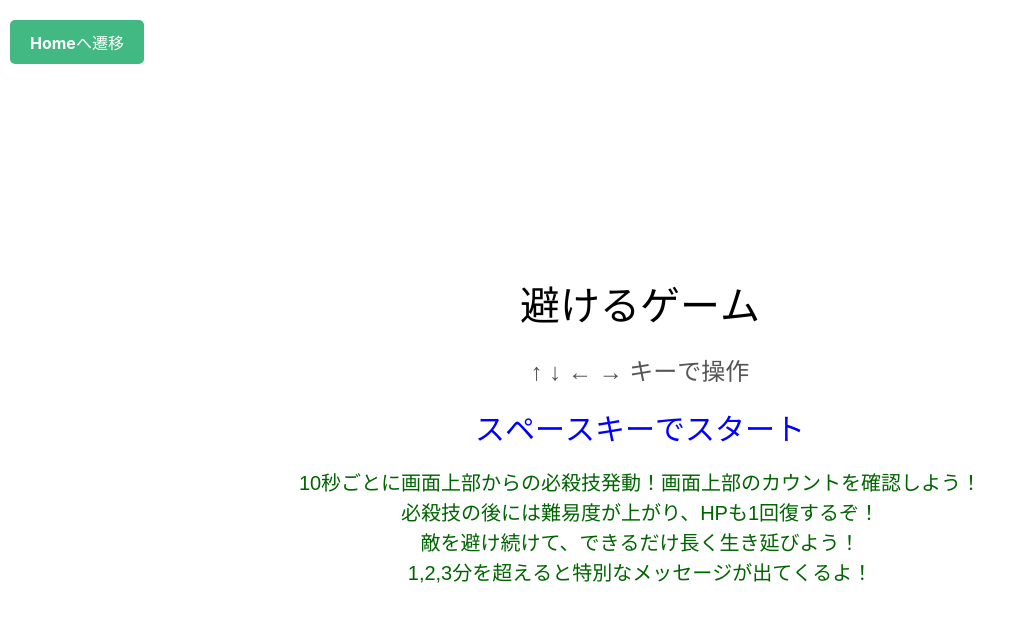
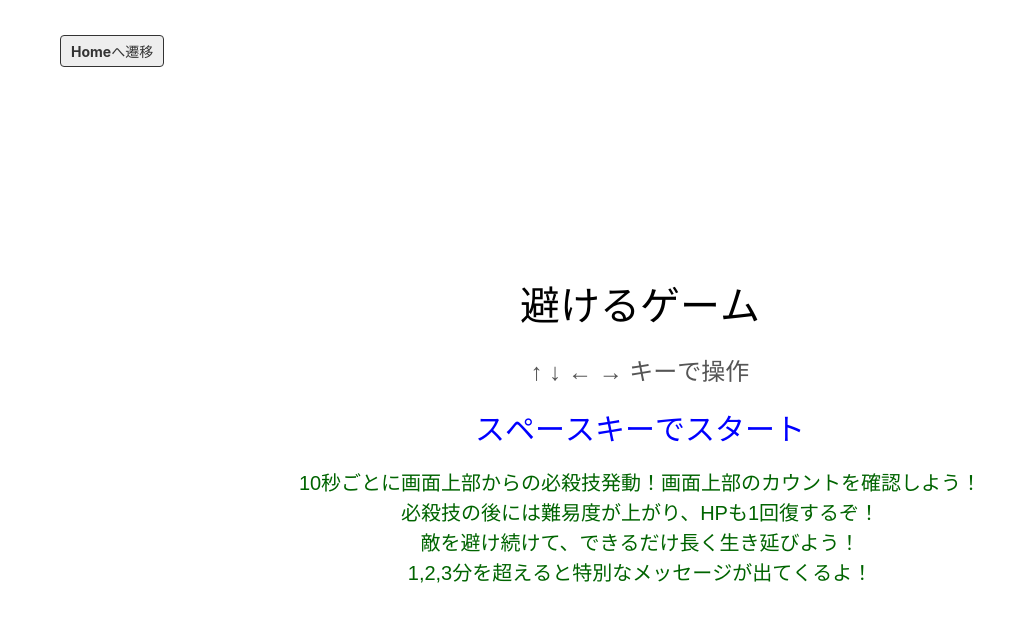
Before and after one commit to nibo164/2025-joken-minigames, a Vue app: page /EvationGame in a window 1280 px wide. Shown: the top 622 px of the page, without its empty margins (0-1026 px from the left). Built offline with nearby package versions, Linux system fonts and the light colour scheme; a web font is replaced by a local one.

Commit message:
完成です。力尽きました・

```diff
--- a/src/view/EvationGame.vue
+++ b/src/view/EvationGame.vue
@@ -1,5 +1,5 @@
 <template>
-  <router-link to="/" class="home-link">
+  <router-link to="/" class="home-button-corner">
     <button>Homeへ遷移</button>
   </router-link>
 
@@ -16,9 +16,8 @@ export default {
   setup() {
     const gameCanvas = ref(null);
     let canvas;
-    let ctx;
+    let ctx; // --- 定数 ---
 
-    // --- 定数 ---
     const PLAYER_SIZE = 10;
     const PLAYER_SPEED = 5;
     const MAX_HP = 5; // 難易度制御の定数
@@ -26,10 +25,8 @@ export default {
     const BASE_ENEMY_SPEED = 3; // 難易度1の時の基本敵スピード
     const INVULNERABILITY_TIME = 1000;
     const SPECIAL_ATTACK_INTERVAL = 10000; // 10秒ごと (ミリ秒)
-    const SPECIAL_ATTACK_DURATION = 3000; // 必殺技の継続時間 (3秒)
+    const SPECIAL_ATTACK_DURATION = 3000; // 必殺技の継続時間 (3秒) // --- リアクティブな状態と通常の変数 ---
 
-    // --- リアクティブな状態と通常の変数 ---
-    // Vueのリアクティブシステムにより、これらの変更が自動的に画面に反映されます。
     let playerX = ref(0);
     let playerY = ref(0);
     let playerHP = ref(MAX_HP);
@@ -57,13 +54,10 @@ export default {
 
     let timeUntilNextSpecial = ref(0);
 
-    let difficultyLevel = ref(1);
-
-    // --- 関数定義 ---
+    let difficultyLevel = ref(1); // --- 関数定義 ---
 
     const resizeCanvas = () => {
       if (!canvas) return;
-      // ウィンドウサイズに合わせてキャンバスのサイズをリサイズ
       canvas.width = window.innerWidth;
       canvas.height = window.innerHeight;
       if (!gameStarted.value) {
@@ -112,7 +106,6 @@ export default {
         downPressed = true;
       } else if (e.key === ' ' || e.key === 'Spacebar') {
         if (!gameStarted.value) {
-          // ゲーム開始
           gameStarted.value = true;
           const now = Date.now();
           startTime = now;
@@ -121,7 +114,6 @@ export default {
           rightPressed = false;
           leftPressed = false;
         } else if (gameOver.value) {
-          // ゲームリスタート
           resetGame();
           gameStarted.value = true;
           const now = Date.now();
@@ -164,15 +156,12 @@ export default {
       const secStr = String(seconds);
       const msStr = String(milliseconds).padStart(3, '0').slice(0, 3);
       return `${secStr}.${msStr}`;
-    };
-
-    // --- 描画関数 ---
+    }; // --- 描画関数 ---
 
     const drawPlayer = () => {
       const currentTime = Date.now();
       const isInvulnerable = currentTime - lastHitTime < INVULNERABILITY_TIME;
 
-      // 無敵中は点滅
       if (isInvulnerable && Math.floor(currentTime / 100) % 2 === 0) {
         ctx.fillStyle = 'lightblue';
       } else {
@@ -227,8 +216,7 @@ export default {
         ctx.fillStyle = 'red';
       }
 
-      // Homeへ遷移ボタンと重なるため、Y座標を少し下げます
-      ctx.fillText('必殺技カウント: ' + countdownText, canvas.width / 2, 60);
+      ctx.fillText('必殺技カウント: ' + countdownText, canvas.width / 2, 30);
     };
 
     const drawStartScreen = () => {
@@ -338,9 +326,7 @@ export default {
         canvas.width / 2,
         canvas.height / 2 + restartYOffset
       );
-    };
-
-    // --- ゲームロジック ---
+    }; // --- ゲームロジック ---
 
     const movePlayer = () => {
       if (rightPressed && playerX.value < canvas.width - PLAYER_SIZE) {
@@ -429,7 +415,6 @@ export default {
           (BASE_ENEMY_SPEED + Math.random() * 3) * difficultyMultiplier;
 
         if (rand < 0.15) {
-          // ボム敵の出現
           enemyData = {
             x: Math.random() * (canvas.width - 50),
             y: -50,
@@ -441,7 +426,6 @@ export default {
             hasExploded: false,
           };
         } else {
-          // 通常敵の出現 (上、左、右のいずれか)
           if (spawnSide === 0) {
             enemyData = {
               x: Math.random() * (canvas.width - ENEMY_SIZE),
@@ -483,7 +467,6 @@ export default {
 
         const currentEnemy = enemies.value[i];
 
-        // ボムの爆発処理
         if (
           currentEnemy.type === 'bomb' &&
           !currentEnemy.hasExploded &&
@@ -507,7 +490,6 @@ export default {
           continue;
         }
 
-        // 画面外に出た敵を削除
         const isOutOfBoundsY =
           currentEnemy.y > canvas.height || currentEnemy.y < -currentEnemy.size;
         const isOutOfBoundsX =
@@ -522,7 +504,6 @@ export default {
 
     const checkCollision = () => {
       const currentTime = Date.now();
-      // 無敵時間チェック
       if (currentTime - lastHitTime < INVULNERABILITY_TIME) {
         return;
       }
@@ -541,15 +522,12 @@ export default {
           if (playerHP.value <= 0) {
             gameOver.value = true;
             finalTimeText = formatTime(elapsedTime);
-            // ゲームオーバーでアニメーションループを停止
             cancelAnimationFrame(animationFrameId);
           }
           break; // 衝突したらループを抜ける (1フレーム1ヒットを想定)
         }
       }
-    };
-
-    // --- メインゲームループ ---
+    }; // --- メインゲームループ ---
 
     const gameLoop = () => {
       ctx.clearRect(0, 0, canvas.width, canvas.height);
@@ -573,9 +551,7 @@ export default {
       }
 
       animationFrameId = requestAnimationFrame(gameLoop);
-    };
-
-    // --- ライフサイクルフック ---
+    }; // --- ライフサイクルフック ---
 
     onMounted(() => {
       canvas = gameCanvas.value;
@@ -585,21 +561,18 @@ export default {
       resetGame();
       gameLoop();
 
-      // イベントリスナーの設定
       document.addEventListener('keydown', keyDownHandler, false);
       document.addEventListener('keyup', keyUpHandler, false);
       window.addEventListener('resize', resizeCanvas);
     });
 
     onUnmounted(() => {
-      // コンポーネント破棄時のクリーンアップ
       cancelAnimationFrame(animationFrameId);
       document.removeEventListener('keydown', keyDownHandler);
       document.removeEventListener('keyup', keyUpHandler);
       window.removeEventListener('resize', resizeCanvas);
     });
 
-    // テンプレートで利用するリアクティブ変数やメソッドを返します
     return {
       gameCanvas,
     };
@@ -609,26 +582,24 @@ export default {
 
 <style scoped>
 /*
-  【スクロールバー対策】
-  このコンポーネントが全画面を占有するように設定されています。
-  ただし、最終的にスクロールバーを完全に消すには、
-  アプリケーション全体（html, body）のCSSで「margin: 0; overflow: hidden;」を設定する必要があります。
+  【キャンバス表示エリアの設定】
+  ゲームエリア全体を画面に固定し、キャンバスをその中に配置
+  position: fixed; と height: 100vh; / width: 100vw; により、
+  スクロールバーが表示されないようにしています。
 */
 .game-container {
-  /* ページ全体を覆う設定 */
   margin: 0;
-  overflow: hidden;
+  overflow: hidden; /* スクロールを禁止 */
   display: flex;
   justify-content: center;
   align-items: center;
-  height: 100vh; /* Viewportの高さ100% */
-  width: 100vw; /* Viewportの幅100% */
+  height: 100vh; /* ビューポートの高さ全体 */
+  width: 100vw; /* ビューポートの幅全体 */
   background-color: #f0f0f0;
-  /* ゲームコンテナの兄弟要素を考慮し、配置方法を調整 */
-  position: fixed;
+  position: fixed; /* ゲーム画面全体を固定 */
   top: 0;
   left: 0;
-  z-index: 1; /* Homeボタンよりも手前に来ないよう低いZ-index */
+  z-index: 1; /* キャンバスはレイヤー1 */
 }
 
 canvas {
@@ -638,25 +609,25 @@ canvas {
   height: 100vh;
 }
 
-.home-link {
-  /* Homeへ遷移ボタンをゲーム画面の最前面に固定 */
+/* 【ホームボタン位置の修正】
+  ホームボタンをHP表示の右隣 (より上) に固定配置
+*/
+.home-button-corner {
+  /* ボタンコンテナを画面上に固定 */
   position: fixed;
-  top: 10px;
-  left: 10px;
-  z-index: 10; /* ゲーム画面より手前に表示 */
+  /* HP表示 (Y座標 30px) の隣に配置 */
+  top: 25px; /* HP表示の縦位置に合わせるため、25pxに設定 */
+  left: 60px; /* HP表示の横幅の後に配置 */
+  z-index: 10; /* キャンバスより前面 (z-index: 1) に表示 */
 }
 
-/*
-  【重要】グローバルなスタイル設定（このコンポーネント外で適用してください）
-  VueアプリのルートCSSファイルなどで以下を設定してください。
-  これがないと、ブラウザ標準のマージンやパディングでスクロールバーが出ることがあります。
-*/
-/*
-html, body {
-    margin: 0;
-    padding: 0;
-    height: 100%;
-    overflow: hidden;
+.home-button-corner button {
+  padding: 5px 10px;
+  font-size: 14px;
+  cursor: pointer;
+  border: 1px solid #333;
+  background-color: #eee;
+  color: #333;
+  border-radius: 4px;
 }
-*/
 </style>
```
